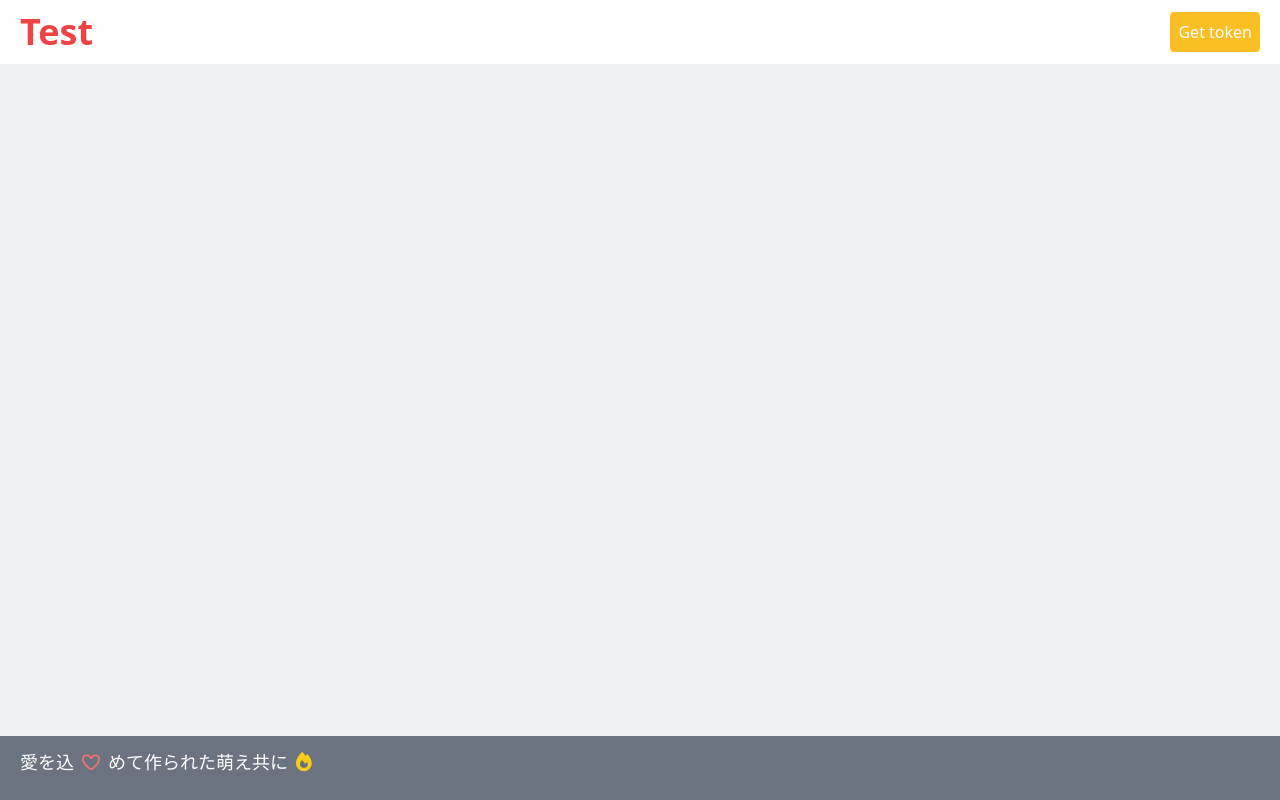
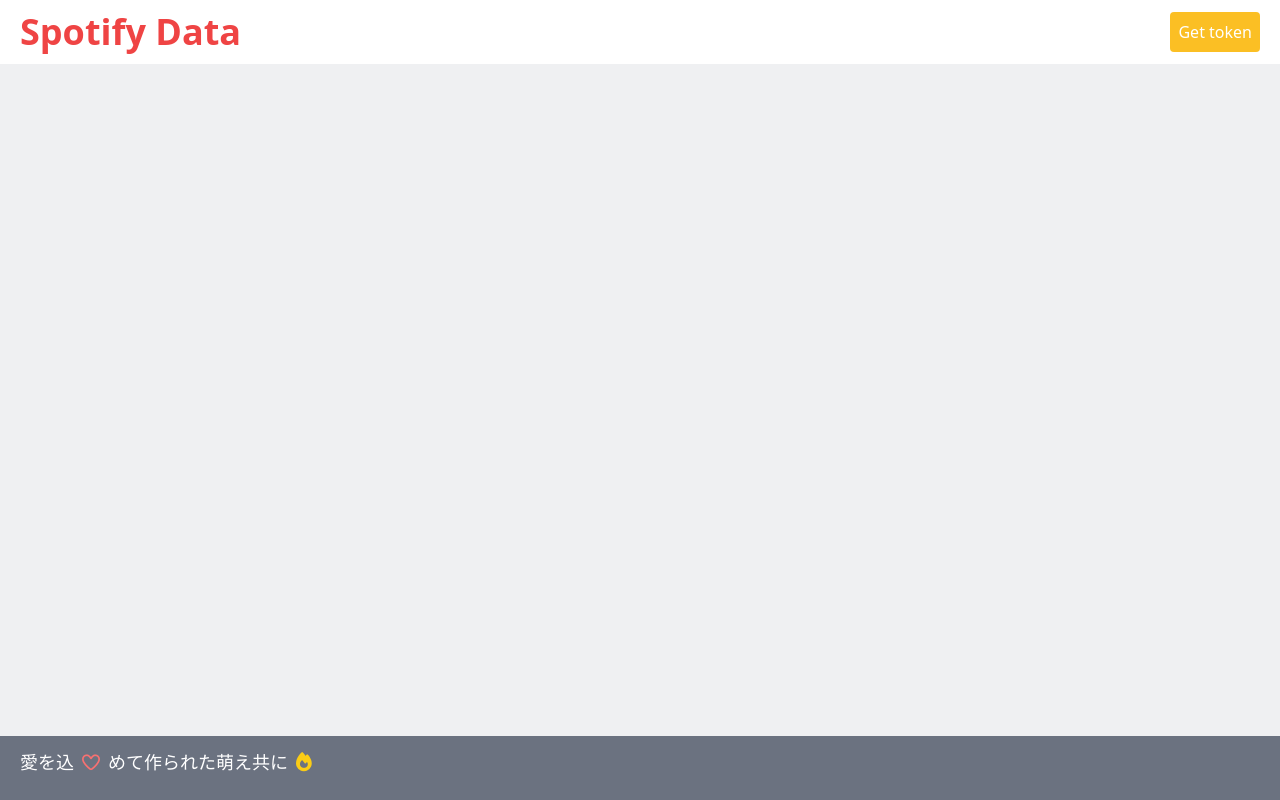
Before and after one commit to riyuatarashi/spotify, a website: page public/index.html in a window 1280 px wide. Drawn offline with nearby package versions, Linux system fonts and the light colour scheme; files that its build step writes are made by us from their sources; files whose address does not match are found by name.

Commit message:
feat(front): change title

```diff
--- a/public/index.html
+++ b/public/index.html
@@ -4,14 +4,14 @@
 		<meta charset="UTF-8"/>
 		<meta name="viewport" content="width=device-width, initial-scale=1.0"/>
 
-		<title>Triste</title>
+		<title>Spotify</title>
 
 		<link rel="stylesheet" type="text/css" href="css/app.css"/>
 	</head>
 
 	<body class="flex flex-col relative min-h-screen bg-gray-500 bg-opacity-10">
 		<header class="flex py-3 px-5 bg-white">
-			<h1 class="font-bold text-4xl text-red-500">Test</h1>
+			<h1 class="font-bold text-4xl text-red-500">Spotify Data</h1>
 
 			<button id="gettoken" class="ml-auto bg-amber-400 rounded px-2 text-white">Get token</button>
 
```
